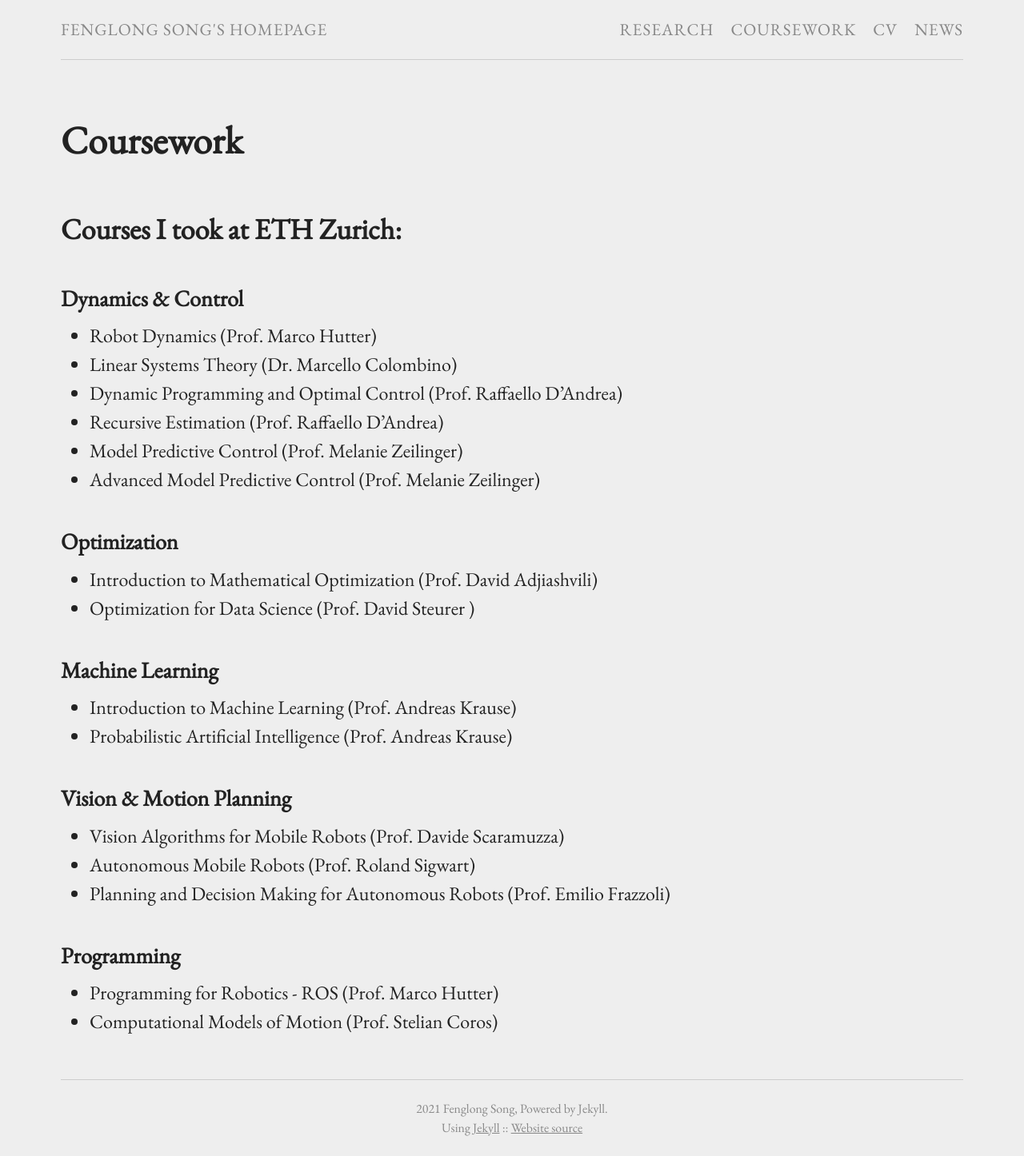
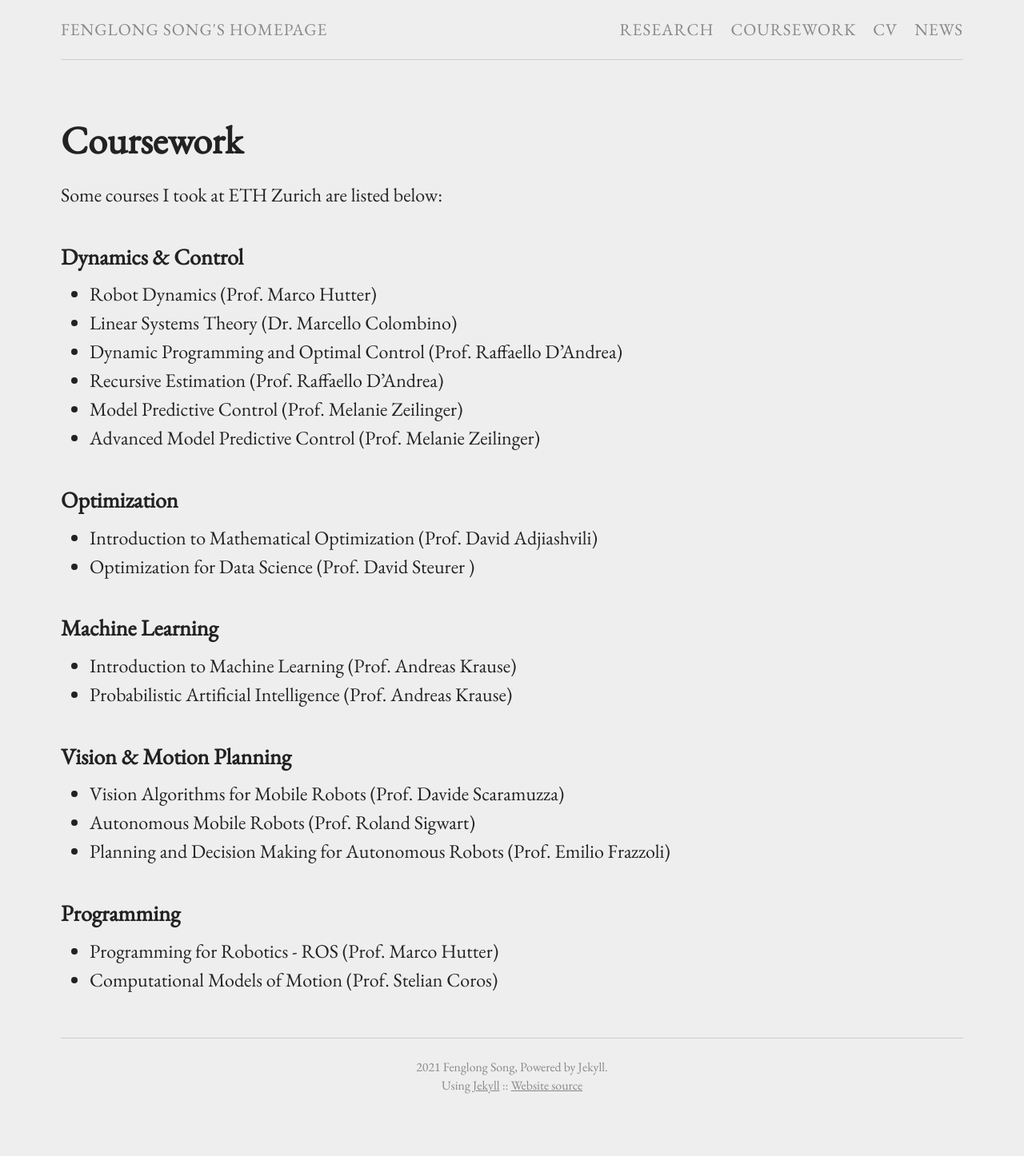
Before and after one commit to FenglongSong/fenglongsong.github.io, a Jekyll site: the page built from coursework.md, in a window 1280 px wide. Shown: the whole page at 80% size. Built offline with Jekyll 4.4.1, drawn with Linux system fonts in a browser that asks for light colours; after the commit the page ends 1394 px from its top, so only the background shows below that.

Commit message:
Update coursework.md

```diff
--- a/coursework.md
+++ b/coursework.md
@@ -83,7 +83,7 @@ pubs:
 
 {% endfor %} -->
 
-## Courses I took at ETH Zurich:
+Some courses I took at ETH Zurich are listed below:
 
 ### Dynamics & Control
 
```
